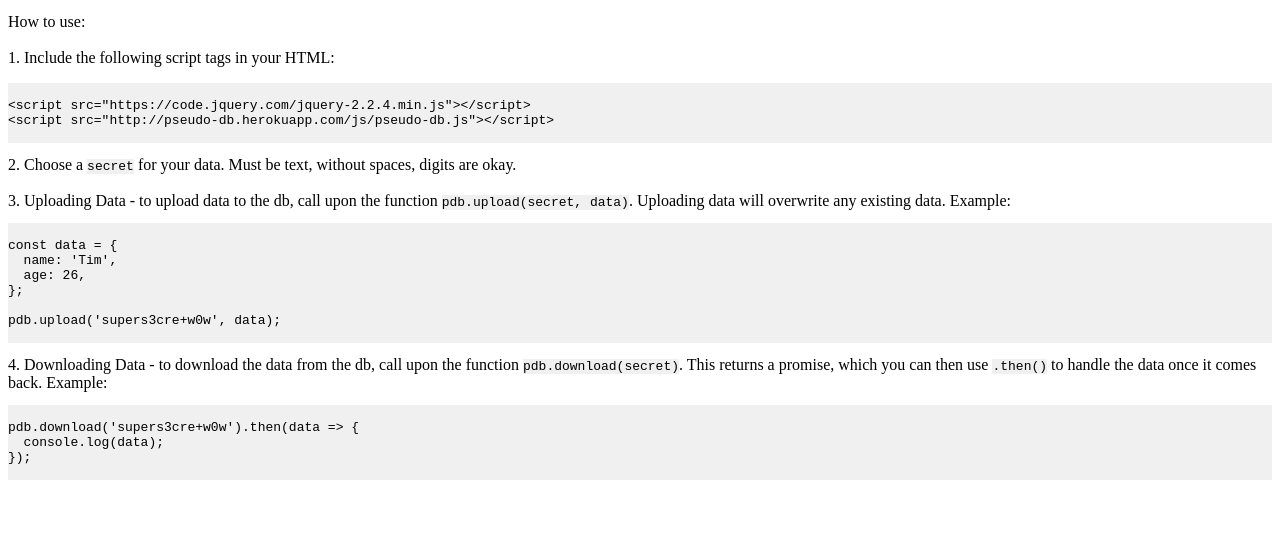
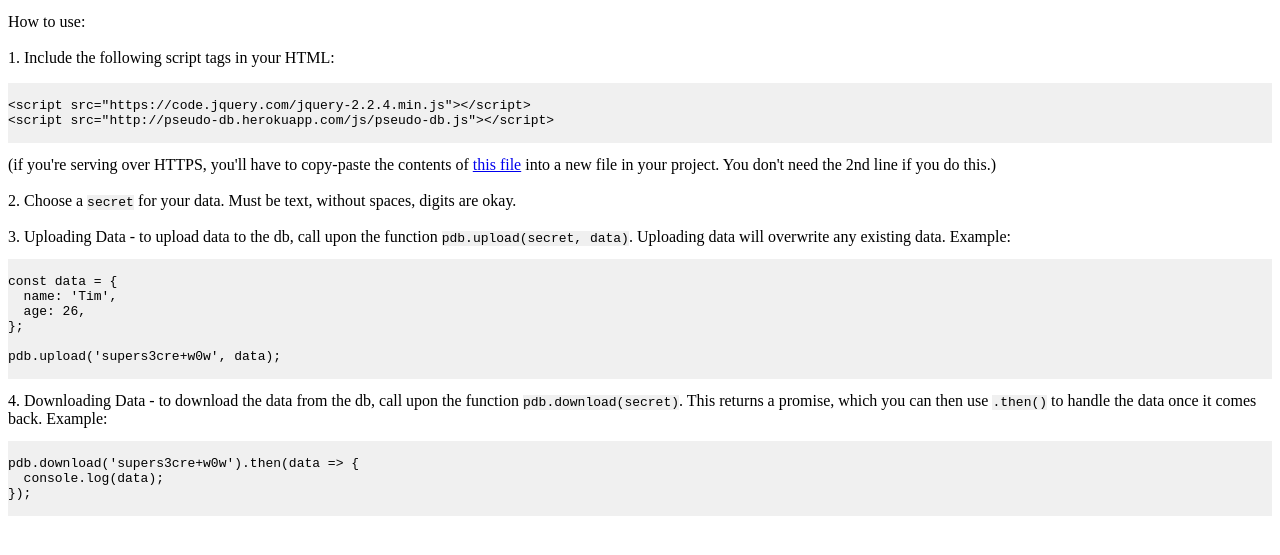
Before and after one commit to timmyichen/pseudo-db, a website: page public/index.html in a window 1280 px wide. Shown: the part 101-656 px from the top of the page. Drawn offline with nearby package versions, Linux system fonts and the light colour scheme.

Commit message:
update instruction

```diff
--- a/public/index.html
+++ b/public/index.html
@@ -15,6 +15,7 @@
 &lt;script src="https://code.jquery.com/jquery-2.2.4.min.js"&gt;&lt;/script&gt;
 &lt;script src="http://pseudo-db.herokuapp.com/js/pseudo-db.js"&gt;&lt;/script&gt;
       </code></pre>
+      (if you're serving over HTTPS, you'll have to copy-paste the contents of <a href="/js/pseudo-db.js">this file</a> into a new file in your project. You don't need the 2nd line if you do this.)<br/><br/>
       2. Choose a <code>secret</code> for your data.  Must be text, without spaces, digits are okay.
       <br/><br/>
       3. Uploading Data - to upload data to the db, call upon the function <code>pdb.upload(secret, data)</code>.  Uploading data will overwrite any existing data.  Example:
```
